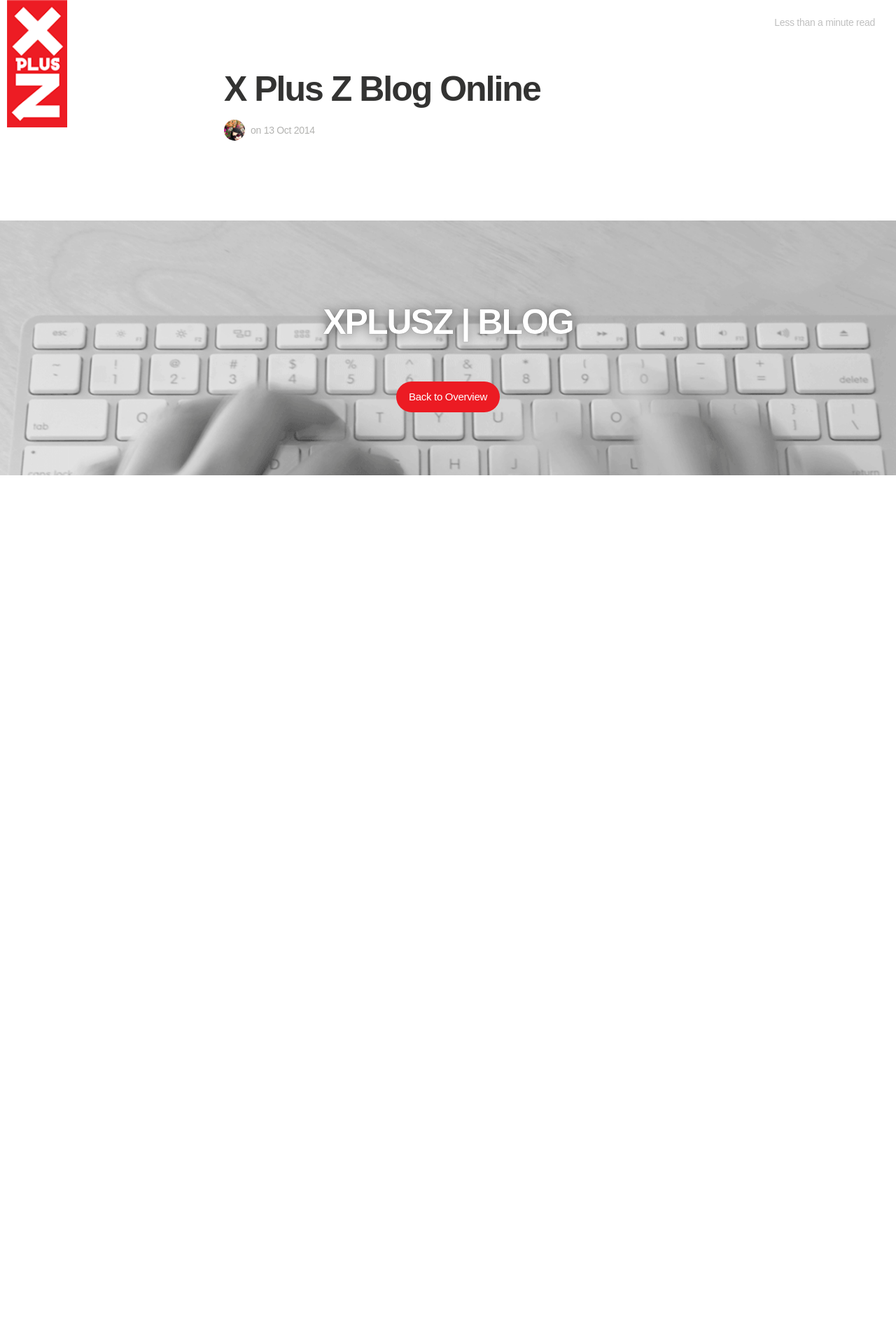
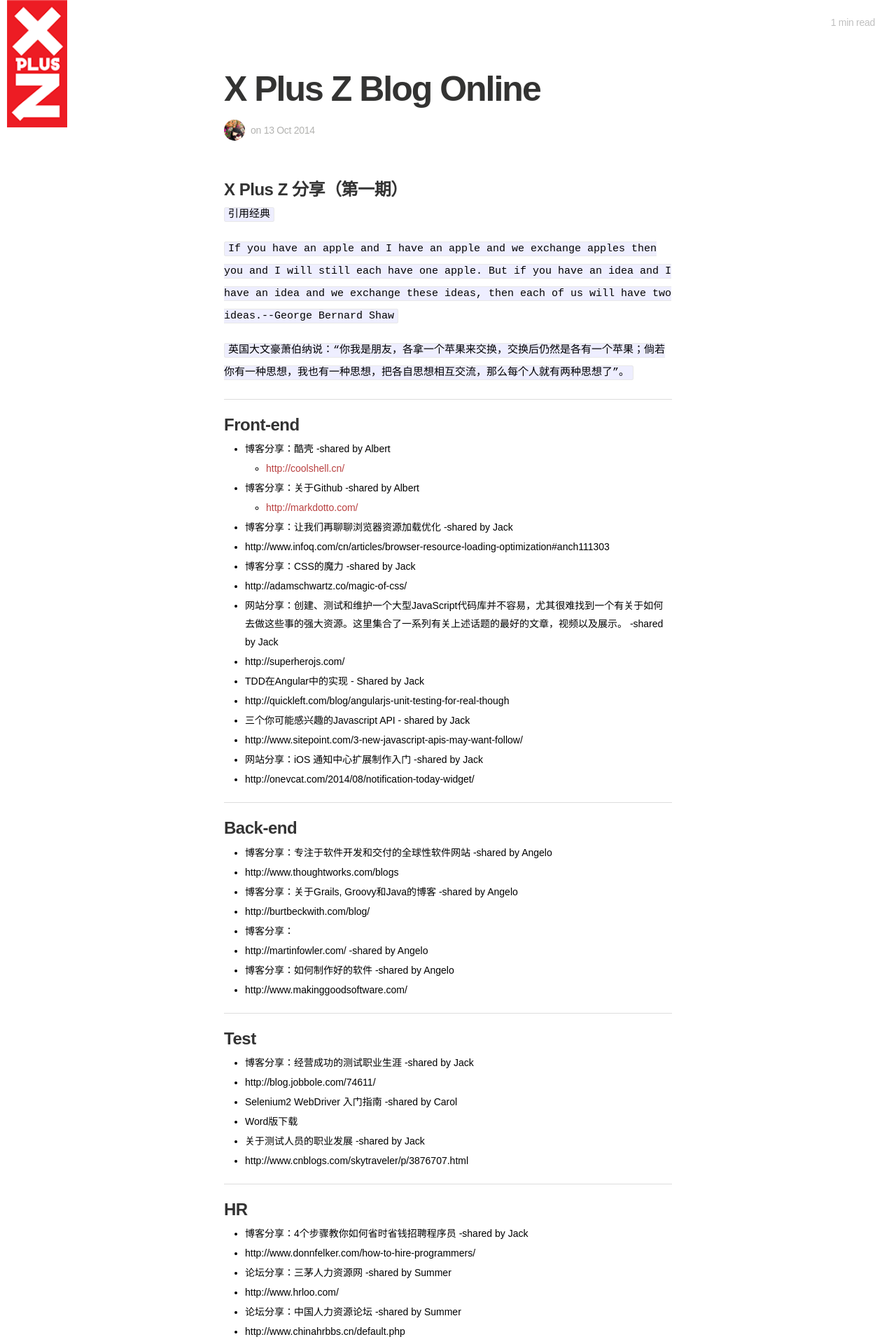
Before and after one commit to zhoule/zhoule.github.com, a Jekyll site: the page built from _posts/2014-10-13-x-plus-z-blog-online.md, in a window 1280 px wide. Shown: the top 1920 px of the page at 70% size. Built offline with Jekyll 4.4.1, drawn with Linux system fonts in a browser that asks for light colours; nearby versions of some CDN libraries; some web fonts are replaced; Markdown is read by kramdown in place of the engine named in the settings; before the commit the page ends 900 px from its top, so only the background shows below that; some of the changed text lies outside the part shown.

Commit message:
Change some details

```diff
--- a/_posts/2014-10-13-x-plus-z-blog-online.md
+++ b/_posts/2014-10-13-x-plus-z-blog-online.md
@@ -5,3 +5,118 @@
 category:
 tags: []
 ---
+###X Plus Z 分享（第一期）
+
+`引用经典`
+
+
+`If you have an apple and I have an apple and we exchange apples then you and I will still each have one apple. But if you have an idea and I have an idea and we exchange these ideas, then each of us will have two ideas.--George Bernard Shaw
+`
+
+`英国大文豪萧伯纳说：“你我是朋友，各拿一个苹果来交换，交换后仍然是各有一个苹果；倘若你有一种思想，我也有一种思想，把各自思想相互交流，那么每个人就有两种思想了”。`
+
+----
+
+######Front-end
+
+* 博客分享：酷壳 -shared by Albert
+   * <http://coolshell.cn/>
+* 博客分享：关于Github -shared by Albert
+    * <http://markdotto.com/>
+* 博客分享：让我们再聊聊浏览器资源加载优化 -shared by Jack
+* http://www.infoq.com/cn/articles/browser-resource-loading-optimization#anch111303
+* 博客分享：CSS的魔力 -shared by Jack
+* http://adamschwartz.co/magic-of-css/
+* 网站分享：创建、测试和维护一个大型JavaScript代码库并不容易，尤其很难找到一个有关于如何去做这些事的强大资源。这里集合了一系列有关上述话题的最好的文章，视频以及展示。 -shared by Jack
+* http://superherojs.com/
+* TDD在Angular中的实现 - Shared by Jack
+* http://quickleft.com/blog/angularjs-unit-testing-for-real-though
+* 三个你可能感兴趣的Javascript API - shared by Jack
+* http://www.sitepoint.com/3-new-javascript-apis-may-want-follow/
+* 网站分享：iOS 通知中心扩展制作入门 -shared by Jack
+* http://onevcat.com/2014/08/notification-today-widget/
+
+----
+
+####Back-end
+
+* 博客分享：专注于软件开发和交付的全球性软件网站 -shared by Angelo
+* http://www.thoughtworks.com/blogs
+* 博客分享：关于Grails, Groovy和Java的博客 -shared by Angelo
+* http://burtbeckwith.com/blog/
+* 博客分享：
+* http://martinfowler.com/  -shared by Angelo
+* 博客分享：如何制作好的软件  -shared by Angelo
+* http://www.makinggoodsoftware.com/
+
+
+----
+
+####Test
+
+* 博客分享：经营成功的测试职业生涯  -shared by Jack
+* http://blog.jobbole.com/74611/
+* Selenium2 WebDriver 入门指南 -shared by Carol
+* Word版下载
+* 关于测试人员的职业发展 -shared by Jack
+* http://www.cnblogs.com/skytraveler/p/3876707.html
+
+----
+
+####HR
+
+* 博客分享：4个步骤教你如何省时省钱招聘程序员 -shared by Jack
+* http://www.donnfelker.com/how-to-hire-programmers/
+* 论坛分享：三茅人力资源网 -shared by Summer
+* http://www.hrloo.com/
+* 论坛分享：中国人力资源论坛 -shared by Summer
+* http://www.chinahrbbs.cn/default.php
+* 论坛分享：HR369人力资源论坛  -shared by Summer
+* http://bbs.hr369.com/forum.php
+* 网站分享：职场那些事 -shared by Summer
+* http://www.d1money.com/stock/childrenGroup?groupId=2755
+
+
+####管理
+
+* 博客分享：Kim Scott的管理学：源自她在Google、苹果、Dropbox、Twitter和Square等公司的工作经验 -shared by Jack
+* http://firstround.com/article/My-Management-Lessons-from-Three-Failed-Startups-Google-Apple-Dropbox-Twitter-and-Square
+* 什么时候从Scrum转成Kanban -shared by Jack
+* http://java.dzone.com/articles/when-dump-scrum-kanban
+
+-----
+
+####工具
+
+* 网站分享：深入浅出Docker（一）：Docker核心技术预览 -shared by Jack
+* http://www.infoq.com/cn/articles/docker-core-technology-preview
+* 你的Terminal从来没有如此爽过 - recommended by Jack
+* http://ohmyz.sh/
+* 让你感受在Terminal中使用狙击枪的感脚 -recommended by Jack
+* https://github.com/rupa/z/
+
+
+####To be professional
+
+* 一起来膜拜一下大神：全球最杰出的14位程序员 -shared by Jack
+* http://codecloud.net/top14-programmer-1933.html
+* 程序员，请优先提高代码的可读性 -shared by Jack
+* http://va.lent.in/optimize-for-readability-first/
+* 维护编程的高贵艺术 -shared by Jack
+* http://blog.codinghorror.com/the-noble-art-of-maintenance-programming/
+* 如何成为一个卓越的程序员 -shared by Jack
+* http://peternixey.com/post/83510597580/how-to-be-a-great-software-developer
+* 优秀程序员的十个特质 -shared by Jack
+* http://readwrite.com/2008/04/07/top_10_software_engineer_traits
+
+
+####闲谈
+
+* 如何做一个合格的程序猿媳妇 - shared by Jack
+* http://jianshu.io/p/492903fb7005
+* 谈谈自己造轮子
+* http://blog.csdn.net/siddontang/article/details/24765201
+
+* 特别感谢支持X+Z分享并做出贡献的人，"三克油给你妈吃".
+* 特别提醒: X+Z分享每逢双周的周五推出.
+* 第一时间得获知分享，请关注公司微信公众账号.
--- a/css/main.sass
+++ b/css/main.sass
@@ -23,8 +23,9 @@
 
 $rs: 16px
 
-$font-serif: Linux Libertine
+$font-serif: Gotham-Book, sans-serif
 $font-sans: Gotham-Book, sans-serif
+$font-bold: Gotham-Bold, sans-serif
 
 
 @mixin respond-to($breakpoint)
@@ -34,6 +35,12 @@
 // Only needed for syntax highlighting
 %vertical-rhythm
   margin-bottom: $rs
+
+
+
+::selection
+  background-color: #ed1c24 !important
+  color: #fff !important
 
 
 
@@ -260,6 +267,8 @@
       font-size: 14px
       color: #b3b3b1
       line-height: 30px
+      h1
+        font-family: $font-bold
       a
         color: #b3b3b1
         text-decoration: none
@@ -439,10 +448,10 @@
       text-overflow: ellipsis
   .post-content
     width: 100%
-    font-family: $font-serif
+    font-family: $font-sans
     color: #333
     h1, h2, h3
-      font-family: $font-sans
+      font-family: $font-bold
     h3, h4, h5, h6
       letter-spacing: -0.02em
       font-weight: 700
@@ -450,7 +459,7 @@
       font-size: 24px
       line-height: 1.3
       margin: 0
-      font-family: $font-sans
+      font-family: $font-bold
       margin-bottom: 4px
     h2, h1
       letter-spacing: -0.02em
@@ -463,17 +472,20 @@
     p
       font-weight: 400
       font-style: normal
-      font-size: 22px
+      font-size: 14px
       line-height: 30px
       margin: 0
-      padding-bottom: 30px
-      color: #333
+      padding-bottom: 17px
+      color: #000
       -webkit-hyphens: auto
       -moz-hyphens: auto
       hyphens: auto
     a
-      color: #333
-      text-decoration: underline
+      color: #b94040
+      text-decoration: none
+      &:hover
+        color: #b94040
+        font-weight: bold
     img
       max-width: 100%
       margin: 0 auto
@@ -493,8 +505,8 @@
       border: 0
       padding: 0
       display: block
-      width: 15%
-      margin: 30px auto
+      width: 100%
+      margin: 5px auto 20px auto
       border: 0px solid #ddd
       border-top: 1px solid #ddd
     blockquote
@@ -509,19 +521,23 @@
         margin-left: -26px
         padding-bottom: 3px
     ul, ol
-      padding: 0 0 30px
+      padding: 0 0 15px
       margin: 0
+      color: #000
+      ul
+        padding: 0 0 0px
       li
         padding: 0
         font-weight: 400
         font-style: normal
-        font-size: 23px
-        line-height: 30px
+        font-size: 14px
+        line-height: 26px
         margin-left: 30px
-        margin-bottom: 12px
+        margin-bottom: 0px
         padding-top: 2px
         p
-          padding: 0 0 golden-ratio(1rem,  1)
+          padding: 0 0 0
+          color: #000
     ol li
       list-style-type: decimal
   .bottom-teaser
```
Also changed, not shown: css/screen.css (+4 -4 lines), css/normalize.css, 6 other files.
